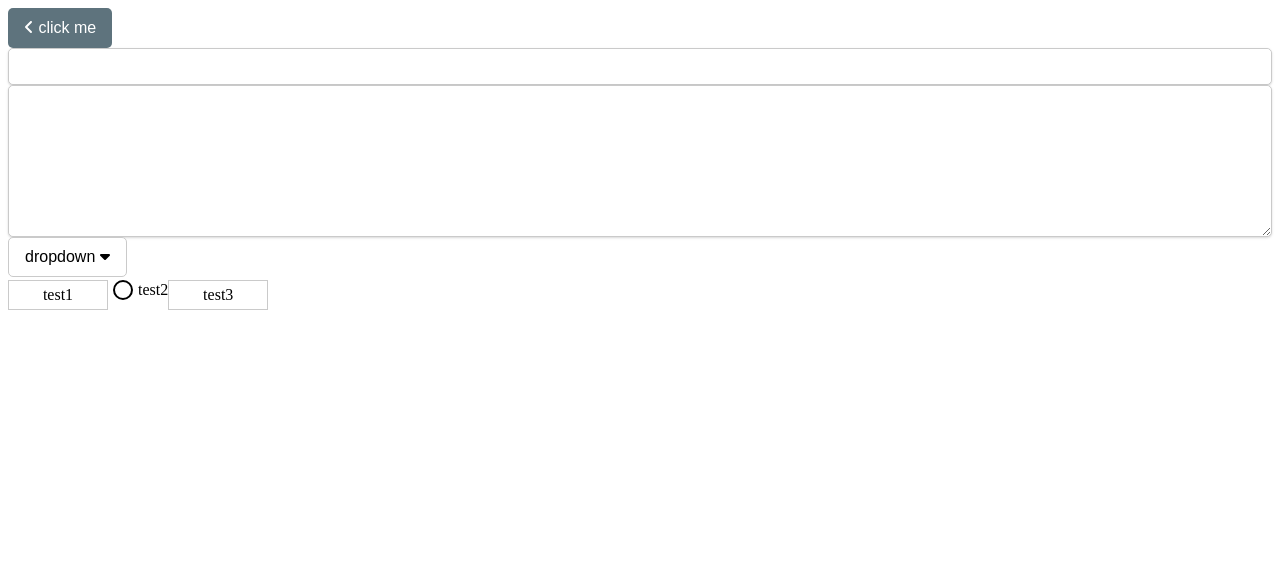
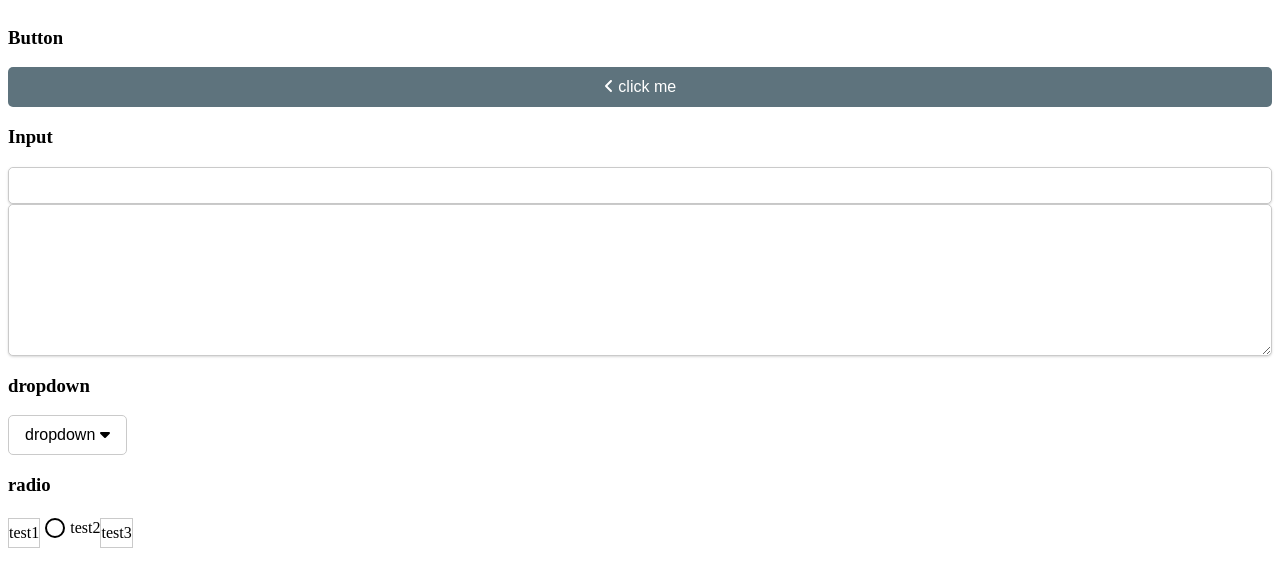
Before and after one commit to NeatKYU/kyUI, a Vue app: page / in a window 1280 px wide. Shown: the top 586 px of the page. Built offline with nearby package versions, Linux system fonts and the light colour scheme.

Commit message:
✨ label 추가

```diff
--- /dev/null
+++ b/src/components/label/Label.vue
@@ -0,0 +1,11 @@
+<template>
+    <div class="c-label">
+        <slot/>
+    </div>
+</template>
+
+<script>
+export default {
+    name: 'c-label',
+}
+</script>
--- /dev/null
+++ b/src/components/label/index.js
@@ -0,0 +1,5 @@
+import Label from './Label'
+
+export {
+    Label as CLabel
+}
--- a/src/plugins/GlobalComponent.js
+++ b/src/plugins/GlobalComponent.js
@@ -6,6 +6,7 @@ import { CInput } from '../components/input/index'
 import { CDropdown, CDropdownItem } from '../components/dropdown/index'
 import { CCarousel } from '../components/carousel/index'
 import { CRadio } from '../components/radio/index'
+import { CLabel } from '../components/label/index'
 
 Vue.component(CButton.name, CButton)
 Vue.component(CIcon.name, CIcon)
@@ -14,6 +15,7 @@ Vue.component(CDropdown.name, CDropdown)
 Vue.component(CDropdownItem.name, CDropdownItem)
 Vue.component(CCarousel.name, CCarousel)
 Vue.component(CRadio.name, CRadio)
+Vue.component(CLabel.name, CLabel)
 
 export {
     CButton,
@@ -23,4 +25,5 @@ export {
     CDropdownItem,
     CCarousel,
     CRadio,
+    CLabel,
 }
--- a/src/scss/_common.scss
+++ b/src/scss/_common.scss
@@ -25,6 +25,10 @@ $c-rounded-border-radius: 20px;
 .flex {
     display: flex;
 }
+.flex-col {
+    display: flex;
+    flex-direction: column;
+}
 .relative {
     position: relative;
 }
--- a/src/scss/_main.scss
+++ b/src/scss/_main.scss
@@ -3,3 +3,4 @@
 @import './components/dropdown';
 @import './components/carousel';
 @import './components/radio';
+@import './components/label';
--- /dev/null
+++ b/src/scss/components/_label.scss
@@ -0,0 +1,4 @@
+.c-label {
+    display: inline-flex;
+    flex-direction: column;
+}
--- a/src/scss/components/_radio.scss
+++ b/src/scss/components/_radio.scss
@@ -55,13 +55,6 @@
             height: 60%;
         }
     }
-
-    .inner-text {
-        position: absolute;
-        top: 50%;
-        left: 50%;
-        transform: translate(-50%, -50%);
-    }
 }
 
 .c-radio-input {
@@ -71,7 +64,7 @@
 
 .c-radio-span {
     &.button-mode {
-        width: 100px;
+        width: auto;
         height: 30px;
 
         display: flex;
@@ -83,5 +76,9 @@
 }
 
 .is-selected {
-    background-color: red;
+    background-color: $c-primary-color;
+
+    &:hover {
+        background-color: $c-primary-hover-color;
+    }
 }
--- a/src/test/buttonTest.vue
+++ b/src/test/buttonTest.vue
@@ -1,13 +1,22 @@
 <template>
-    <div>
+    <div class="flex-col">
+        <c-label>
+            <h3>Button</h3>
             <c-button @click="toggle" leftIcon="angle-left" primary>
                 click me
             </c-button>
+        </c-label>
+        <c-label>
+            <h3>Input</h3>
             <c-input v-model="inputText" />
             <c-input v-model="inputText" pType="textarea" />
             <div>{{ this.inputText }}</div>
+        </c-label>
 
+        <c-label>
+            <h3>dropdown</h3>
             <c-dropdown :dropdownList="dropdownList"></c-dropdown>
+        </c-label>
 
         <!-- <c-carousel
             :pList="this.imageList"
@@ -15,15 +24,15 @@
             :pIsArrow="false"
             pIsIndicator
         /> -->
+        <c-label>
+            <h3>radio</h3>
             <div>
                 <c-radio v-model="inputValue" label="test1" buttonMode>test1</c-radio>
                 <c-radio v-model="inputValue" label="test2">test2</c-radio>
                 <c-radio v-model="inputValue" label="test3" buttonMode>test3</c-radio>
-            <!-- <c-radio v-model="inputValue" label="test2">test2</c-radio>
-            <c-radio v-model="inputValue" label="test3">test1</c-radio>
-            <c-radio v-model="inputValue" label="test4">test1</c-radio> -->
                 <div>{{ this.inputValue }}</div>
             </div>
+        </c-label>
     </div>
 </template>
 
```
Lines whose indentation alone changed are shown as unchanged.
